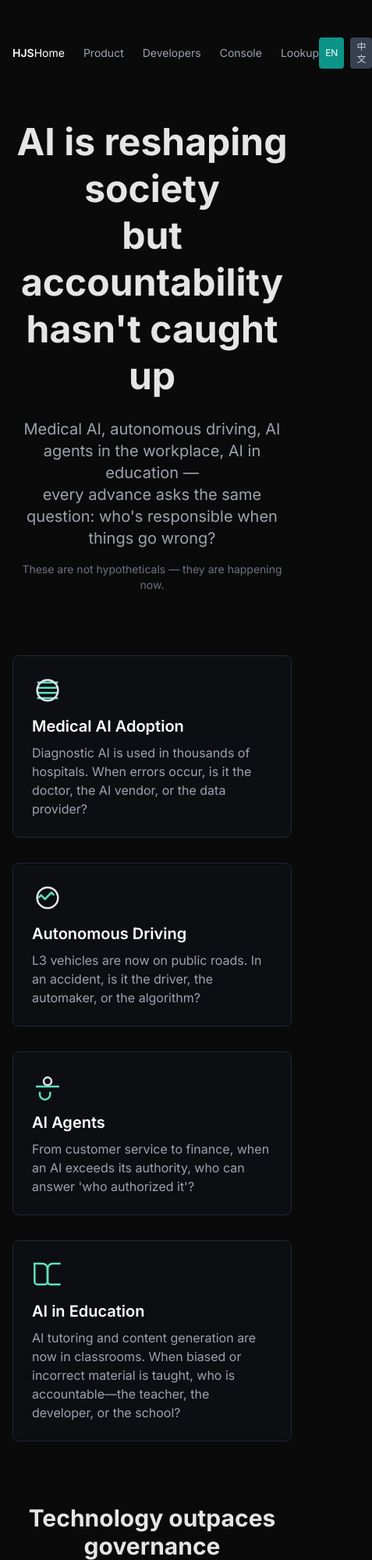
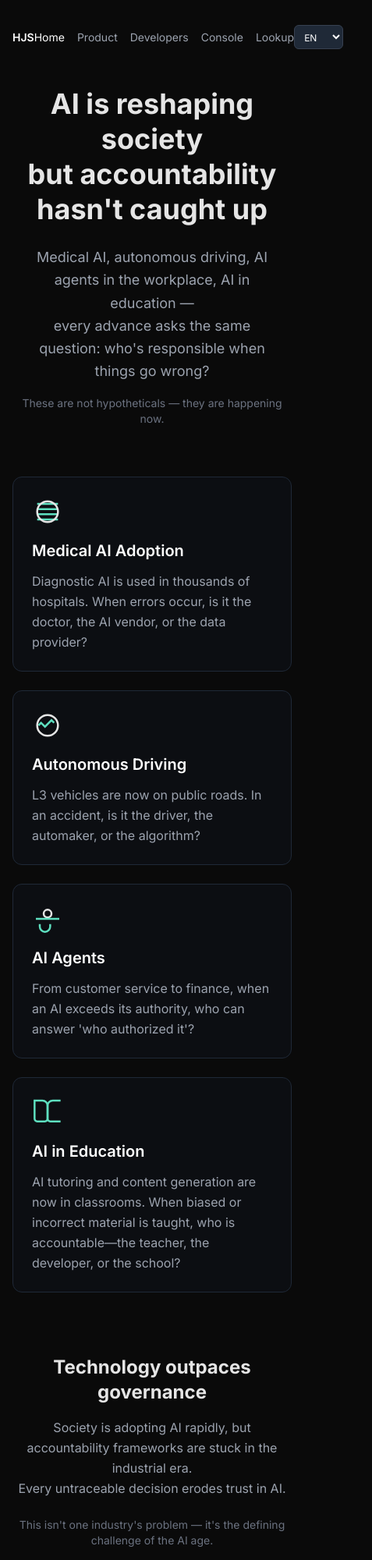
Before and after one commit to schchit/hjs-api, a website: page public/index.html in a window 390 px wide. Shown: the top 2000 px of the page at 78% size, 477 px wide, since content can reach past the window. Drawn offline with nearby package versions, Linux system fonts and the light colour scheme.

Commit message:
style: optimize homepage layout with better spacing and responsive design

```diff
--- a/public/index.html
+++ b/public/index.html
@@ -9,116 +9,115 @@
         @import url('https://fonts.googleapis.com/css2?family=Inter:ital,opsz,wght@0,14..32,100..900;1,14..32,100..900&display=swap');
         * { font-family: 'Inter', system-ui, sans-serif; }
         body { background: #0a0a0a; }
-        .lang-btn.active { background: #5ee0c0; color: #0a0a0a; }
         .icon { width: 2.5rem; height: 2.5rem; stroke: #5ee0c0; fill: none; stroke-width: 1.5; }
     </style>
 </head>
 <body class="bg-[#0a0a0a] text-[#e5e5e5] antialiased">
-    <div class="max-w-5xl mx-auto px-4 py-12">
-        <!-- 导航栏 + 语言切换按钮 -->
-        <div class="flex justify-between items-center mb-16 text-sm">
+    <div class="max-w-5xl mx-auto px-4 py-8 md:py-12">
+        <!-- 导航栏 + 语言切换下拉菜单 -->
+        <div class="flex justify-between items-center mb-12 md:mb-20 text-sm">
             <div class="text-white font-semibold">HJS</div>
-            <div class="flex gap-6 text-gray-400">
+            <div class="flex gap-4 md:gap-6 text-gray-400">
                 <a href="/" class="text-white" data-i18n="nav_home">Home</a>
                 <a href="/product.html" class="hover:text-white" data-i18n="nav_product">Product</a>
                 <a href="/developers.html" class="hover:text-white" data-i18n="nav_developers">Developers</a>
                 <a href="/console.html" class="hover:text-white" data-i18n="nav_console">Console</a>
                 <a href="/lookup.html" class="hover:text-white" data-i18n="nav_lookup">Lookup</a>
             </div>
-            <div class="flex gap-2">
-                <button onclick="switchLang('en')" id="lang-en" class="lang-btn px-2 py-1 rounded bg-teal-600 text-white text-xs">EN</button>
-                <button onclick="switchLang('zh')" id="lang-zh" class="lang-btn px-2 py-1 rounded bg-gray-700 text-gray-300 text-xs">中文</button>
-            </div>
+            <select onchange="switchLang(this.value)" class="bg-gray-800 text-white text-xs rounded-md px-2 py-1.5 border border-gray-700">
+                <option value="en" selected>EN</option>
+                <option value="zh">中文</option>
+            </select>
         </div>
 
-        <!-- 核心社会问题 -->
-        <div class="text-center mb-20">
-            <h1 class="text-5xl font-bold mb-6 leading-tight max-w-3xl mx-auto" data-i18n="headline">
+        <!-- 核心社会问题 - 增加顶部间距，优化副标题自适应 -->
+        <div class="text-center mb-16 md:mb-24 mt-8 md:mt-12">
+            <h1 class="text-4xl md:text-5xl lg:text-6xl font-bold mb-6 md:mb-8 leading-tight max-w-4xl mx-auto px-2" data-i18n="headline">
                 AI is reshaping society<br>but accountability hasn't caught up
             </h1>
-            <p class="text-xl text-gray-400 max-w-2xl mx-auto" data-i18n="subhead">
-                Medical AI, autonomous driving, AI agents in the workplace, AI in education —<br>
+            <p class="text-lg md:text-xl text-gray-400 max-w-3xl mx-auto px-4 leading-relaxed" data-i18n="subhead">
+                Medical AI, autonomous driving, AI agents in the workplace, AI in education —<br class="hidden sm:block">
                 every advance asks the same question: who's responsible when things go wrong?
             </p>
-            <p class="text-sm text-gray-500 mt-4" data-i18n="subfoot">
+            <p class="text-sm md:text-base text-gray-500 mt-4 md:mt-6" data-i18n="subfoot">
                 These are not hypotheticals — they are happening now.
             </p>
         </div>
 
-        <!-- 行业痛点（四个卡片，使用SVG图标） -->
-        <div class="grid md:grid-cols-2 gap-8 mb-20">
+        <!-- 行业痛点（四个卡片，使用SVG图标）- 增加卡片间距和自适应 -->
+        <div class="grid md:grid-cols-2 gap-6 md:gap-8 mb-20 md:mb-28">
             <!-- 医疗AI -->
-            <div class="p-6 border border-gray-800 rounded-lg bg-gray-900/30">
-                <div class="mb-3">
+            <div class="p-6 md:p-8 border border-gray-800 rounded-xl bg-gray-900/30 hover:bg-gray-900/50 transition-colors">
+                <div class="mb-4">
                     <svg class="icon" viewBox="0 0 24 24" stroke="currentColor">
                         <path d="M4 14h16M4 18h16M4 6h16M4 10h16" />
                         <circle cx="12" cy="12" r="8" stroke="currentColor" fill="none"/>
                     </svg>
                 </div>
-                <h3 class="text-xl font-semibold text-white mb-2" data-i18n="pain1_title">Medical AI Adoption</h3>
-                <p class="text-gray-400" data-i18n="pain1_desc">Diagnostic AI is used in thousands of hospitals. When errors occur, is it the doctor, the AI vendor, or the data provider?</p>
+                <h3 class="text-xl font-semibold text-white mb-3" data-i18n="pain1_title">Medical AI Adoption</h3>
+                <p class="text-gray-400 leading-relaxed" data-i18n="pain1_desc">Diagnostic AI is used in thousands of hospitals. When errors occur, is it the doctor, the AI vendor, or the data provider?</p>
             </div>
             <!-- 自动驾驶 -->
-            <div class="p-6 border border-gray-800 rounded-lg bg-gray-900/30">
-                <div class="mb-3">
+            <div class="p-6 md:p-8 border border-gray-800 rounded-xl bg-gray-900/30 hover:bg-gray-900/50 transition-colors">
+                <div class="mb-4">
                     <svg class="icon" viewBox="0 0 24 24" stroke="currentColor">
                         <path d="M5 12l2-2 3 3 5-5 2 2" />
                         <circle cx="12" cy="12" r="8" stroke="currentColor" fill="none"/>
                     </svg>
                 </div>
-                <h3 class="text-xl font-semibold text-white mb-2" data-i18n="pain2_title">Autonomous Driving</h3>
-                <p class="text-gray-400" data-i18n="pain2_desc">L3 vehicles are now on public roads. In an accident, is it the driver, the automaker, or the algorithm?</p>
+                <h3 class="text-xl font-semibold text-white mb-3" data-i18n="pain2_title">Autonomous Driving</h3>
+                <p class="text-gray-400 leading-relaxed" data-i18n="pain2_desc">L3 vehicles are now on public roads. In an accident, is it the driver, the automaker, or the algorithm?</p>
             </div>
             <!-- AI智能体 -->
-            <div class="p-6 border border-gray-800 rounded-lg bg-gray-900/30">
-                <div class="mb-3">
+            <div class="p-6 md:p-8 border border-gray-800 rounded-xl bg-gray-900/30 hover:bg-gray-900/50 transition-colors">
+                <div class="mb-4">
                     <svg class="icon" viewBox="0 0 24 24" stroke="currentColor">
                         <circle cx="12" cy="8" r="3" stroke="currentColor" fill="none"/>
                         <path d="M6 16v2a4 4 0 0 0 8 0v-2" />
                         <path d="M3 12h18" />
                     </svg>
                 </div>
-                <h3 class="text-xl font-semibold text-white mb-2" data-i18n="pain3_title">AI Agents</h3>
-                <p class="text-gray-400" data-i18n="pain3_desc">From customer service to finance, when an AI exceeds its authority, who can answer 'who authorized it'?</p>
+                <h3 class="text-xl font-semibold text-white mb-3" data-i18n="pain3_title">AI Agents</h3>
+                <p class="text-gray-400 leading-relaxed" data-i18n="pain3_desc">From customer service to finance, when an AI exceeds its authority, who can answer 'who authorized it'?</p>
             </div>
             <!-- 教育AI -->
-            <div class="p-6 border border-gray-800 rounded-lg bg-gray-900/30">
-                <div class="mb-3">
+            <div class="p-6 md:p-8 border border-gray-800 rounded-xl bg-gray-900/30 hover:bg-gray-900/50 transition-colors">
+                <div class="mb-4">
                     <svg class="icon" viewBox="0 0 24 24" stroke="currentColor">
                         <path d="M2 3h6a4 4 0 0 1 4 4v10a2 2 0 0 1-2 2H4a2 2 0 0 1-2-2V3z" />
                         <path d="M22 3h-6a4 4 0 0 0-4 4v10a2 2 0 0 0 2 2h8" />
                     </svg>
                 </div>
-                <h3 class="text-xl font-semibold text-white mb-2" data-i18n="pain4_title">AI in Education</h3>
-                <p class="text-gray-400" data-i18n="pain4_desc">AI tutoring and content generation are now in classrooms. When biased or incorrect material is taught, who is accountable—the teacher, the developer, or the school?</p>
+                <h3 class="text-xl font-semibold text-white mb-3" data-i18n="pain4_title">AI in Education</h3>
+                <p class="text-gray-400 leading-relaxed" data-i18n="pain4_desc">AI tutoring and content generation are now in classrooms. When biased or incorrect material is taught, who is accountable—the teacher, the developer, or the school?</p>
             </div>
         </div>
 
-        <!-- 核心痛点：责任真空 + 数据支持 -->
-        <div class="max-w-3xl mx-auto text-center mb-20">
-            <h2 class="text-3xl font-bold mb-4" data-i18n="core_title">Technology outpaces governance</h2>
-            <p class="text-gray-400 text-lg mb-6" data-i18n="core_desc">
-                Society is adopting AI rapidly, but accountability frameworks are stuck in the industrial era.<br>
+        <!-- 核心痛点：责任真空 + 数据支持 - 增加间距和可读性 -->
+        <div class="max-w-3xl mx-auto text-center mb-20 md:mb-28">
+            <h2 class="text-2xl md:text-3xl font-bold mb-4" data-i18n="core_title">Technology outpaces governance</h2>
+            <p class="text-gray-400 text-base md:text-lg mb-6 leading-relaxed" data-i18n="core_desc">
+                Society is adopting AI rapidly, but accountability frameworks are stuck in the industrial era.<br class="hidden sm:block">
                 Every untraceable decision erodes trust in AI.
             </p>
-            <p class="text-gray-500 text-sm mb-4" data-i18n="core_footer">
+            <p class="text-gray-500 text-sm md:text-base mb-4" data-i18n="core_footer">
                 This isn't one industry's problem — it's the defining challenge of the AI age.
             </p>
-            <p class="text-sm text-teal-400" data-i18n="core_stat">
+            <p class="text-sm md:text-base text-teal-400 font-medium" data-i18n="core_stat">
                 71% of CIOs say traceability is required for AI projects.
             </p>
         </div>
 
-        <!-- 唯一入口 -->
+        <!-- 唯一入口 - 增加点击区域 -->
         <div class="text-center">
-            <a href="/product.html" class="inline-block px-8 py-3 bg-teal-600 text-white rounded-lg hover:bg-teal-700 transition" data-i18n="cta">
+            <a href="/product.html" class="inline-block px-8 py-4 bg-teal-600 text-white rounded-lg hover:bg-teal-700 transition text-base md:text-lg font-medium" data-i18n="cta">
                 See how we fix the chain
             </a>
             <p class="text-xs text-gray-600 mt-3" data-i18n="cta_note">Problem-focused, not tool-focused</p>
         </div>
 
-        <!-- 底部 -->
-        <div class="text-center text-xs text-gray-600 pt-16 border-t border-gray-800 mt-16">
+        <!-- 底部 - 增加顶部间距 -->
+        <div class="text-center text-xs text-gray-600 pt-12 md:pt-16 border-t border-gray-800 mt-16 md:mt-20">
             <a href="https://github.com/schchit/hjs-api" class="hover:text-gray-400 mx-2" data-i18n="footer_github">GitHub</a>
             <span class="text-gray-700">·</span>
             <a href="/spec/README.md" class="hover:text-gray-400 mx-2" data-i18n="footer_spec">Spec</a>
@@ -190,13 +189,6 @@
 
         // 语言切换函数
         function switchLang(lang) {
-            document.getElementById('lang-en').className = lang === 'en'
-                ? 'lang-btn px-2 py-1 rounded bg-teal-600 text-white text-xs'
-                : 'lang-btn px-2 py-1 rounded bg-gray-700 text-gray-300 text-xs';
-            document.getElementById('lang-zh').className = lang === 'zh'
-                ? 'lang-btn px-2 py-1 rounded bg-teal-600 text-white text-xs'
-                : 'lang-btn px-2 py-1 rounded bg-gray-700 text-gray-300 text-xs';
-
             document.querySelectorAll('[data-i18n]').forEach(el => {
                 const key = el.getAttribute('data-i18n');
                 if (translations[lang] && translations[lang][key]) {
@@ -218,6 +210,10 @@
             const urlParams = new URLSearchParams(window.location.search);
             const lang = urlParams.get('lang') || 'en';
             switchLang(lang);
+
+            // 设置下拉菜单的选中状态
+            const select = document.querySelector('select');
+            if (select) select.value = lang;
         })();
     </script>
 </body>
```
